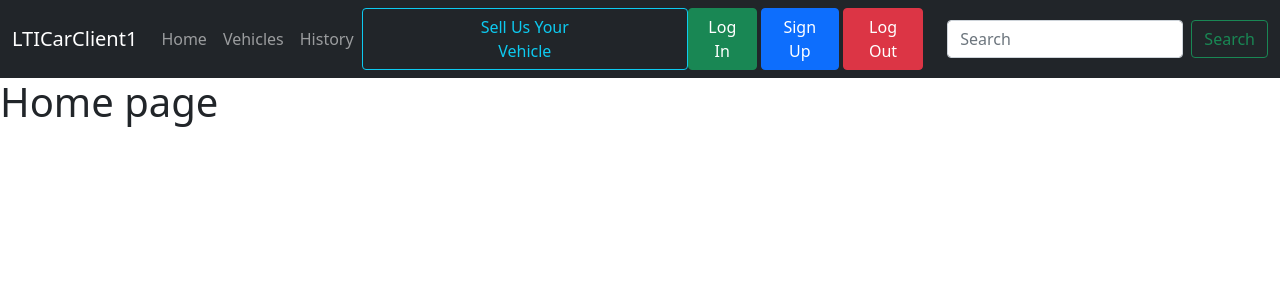
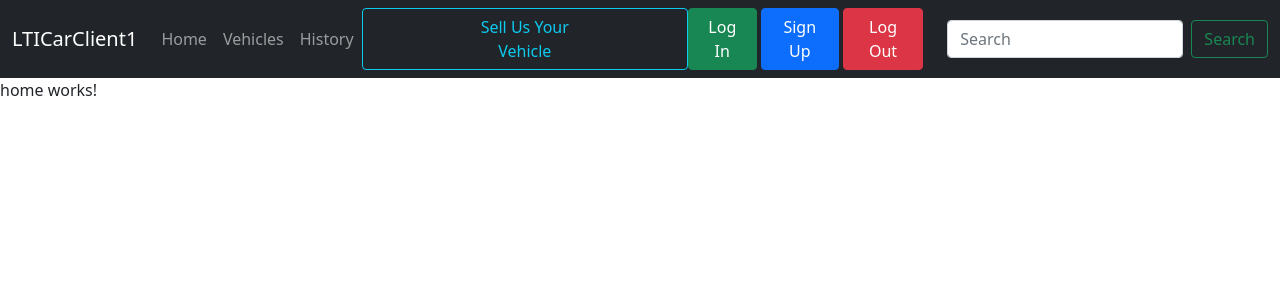
Before and after one commit to Tech-Student-Labs/lti-car-client-1, an Angular app: page / in a window 1280 px wide. Shown: the top 300 px of the page. Built offline with nearby package versions, Linux system fonts and the light colour scheme.

Commit message:
Fixed home page thing

```diff
--- a/src/app/app-routing.module.ts
+++ b/src/app/app-routing.module.ts
@@ -1,12 +1,17 @@
 import { NgModule } from '@angular/core';
 import { RouterModule, Routes } from '@angular/router';
 import { HistoryComponent } from './components/history/history.component';
+import { HomeComponent } from './components/home/home.component';
 import { LoginpageComponent } from './components/loginpage/loginpage.component';
 import { SignupComponent } from './components/signup/signup.component';
 import { SubmitVehicleComponent } from './components/submit-vehicle/submit-vehicle.component';
 import { VehicleListComponent } from './components/vehicle-list/vehicle-list.component';
 
 const routes: Routes = [
+  {
+    path: '',
+    component: HomeComponent
+  },
   {
     path: 'vehiclelist',
     component: VehicleListComponent
--- /dev/null
+++ b/src/app/components/home/home.component.html
@@ -0,0 +1,3 @@
+<p>
+  home works!
+</p>
--- /dev/null
+++ b/src/app/components/home/home.component.ts
@@ -0,0 +1,15 @@
+import { Component, OnInit } from '@angular/core';
+
+@Component({
+  selector: 'app-home',
+  templateUrl: './home.component.html',
+  styleUrls: ['./home.component.css']
+})
+export class HomeComponent implements OnInit {
+
+  constructor() { }
+
+  ngOnInit() {
+  }
+
+}
--- a/src/app/components/landing-page/landing-page.component.html
+++ b/src/app/components/landing-page/landing-page.component.html
@@ -1,7 +1,4 @@
 <div>
     <app-navbar></app-navbar>
-
-    <h1>Home page</h1>
-
     <router-outlet></router-outlet>
 </div>
```
Also changed, not shown: src/app/components/home/home.component.css (added), 1 other file (tests, documents, lock files or other folders).
